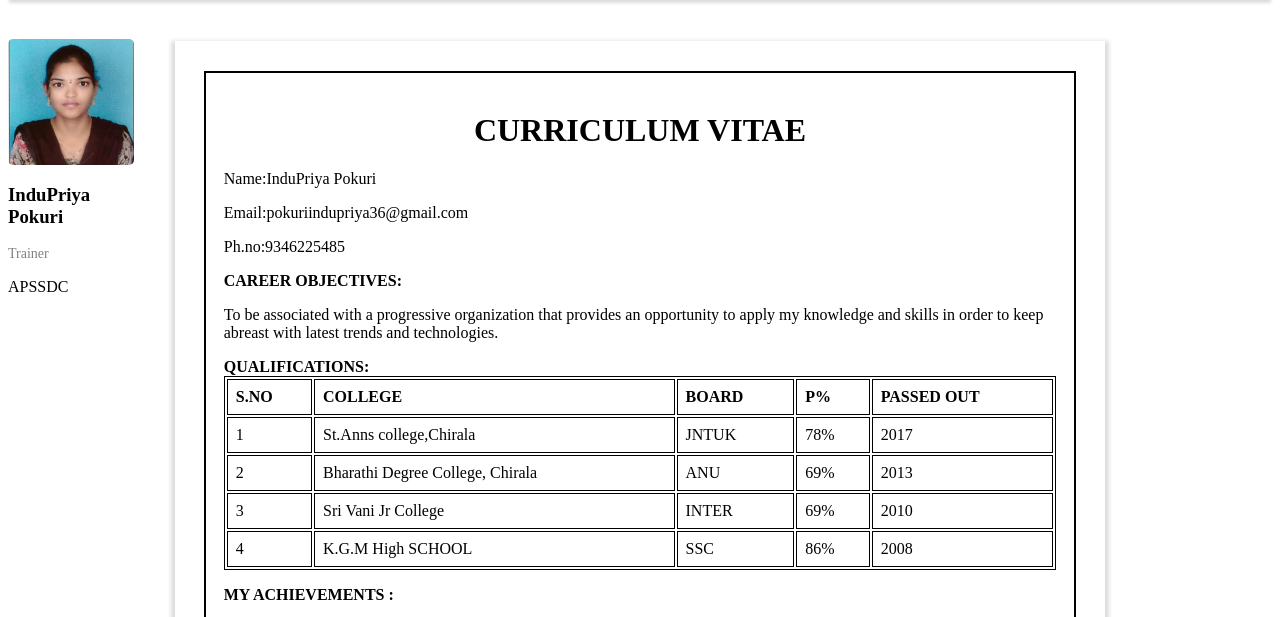
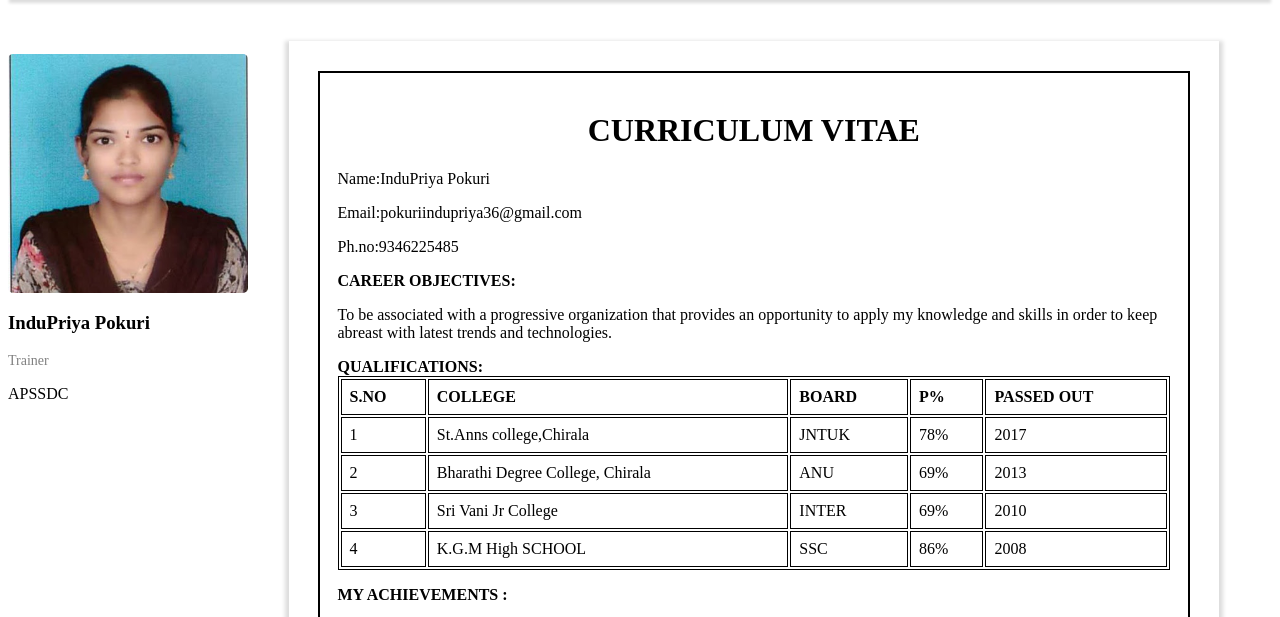
Before and after one commit to divyateppala/resumebuilder, a plain HTML site: page indu.html in a window 1280 px wide. Shown: the part 117-734 px from the top of the page. Drawn offline with Linux system fonts and the light colour scheme.

Commit message:
changes in styles

```diff
--- a/indu.html
+++ b/indu.html
@@ -21,7 +21,7 @@
     <!--/div-->
 </div>
 </div>
-<div class="col-3"> <img src="images/indu.jpg" alt="Divya" style="width:100%;border-radius: 5px 5px 5px 5px;margin-top:30%">
+<div class="col-4"> <img src="images/indu.jpg" alt="Divya" style="width:100%;border-radius: 5px 5px 5px 5px;margin-top:22%">
                     <h3>InduPriya Pokuri</h3>
                     <p style="color: grey; font-size: 14px;">Trainer </p>
                     <p>APSSDC</p>
```
